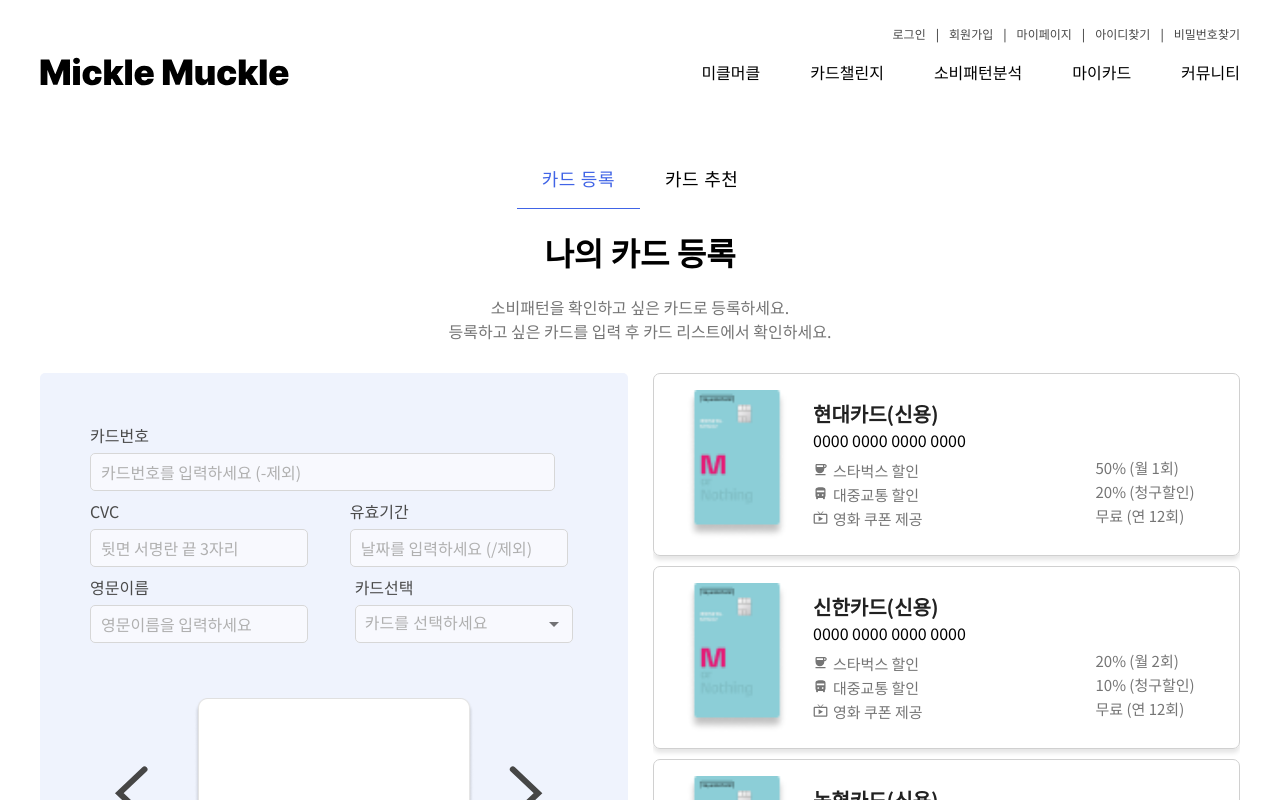
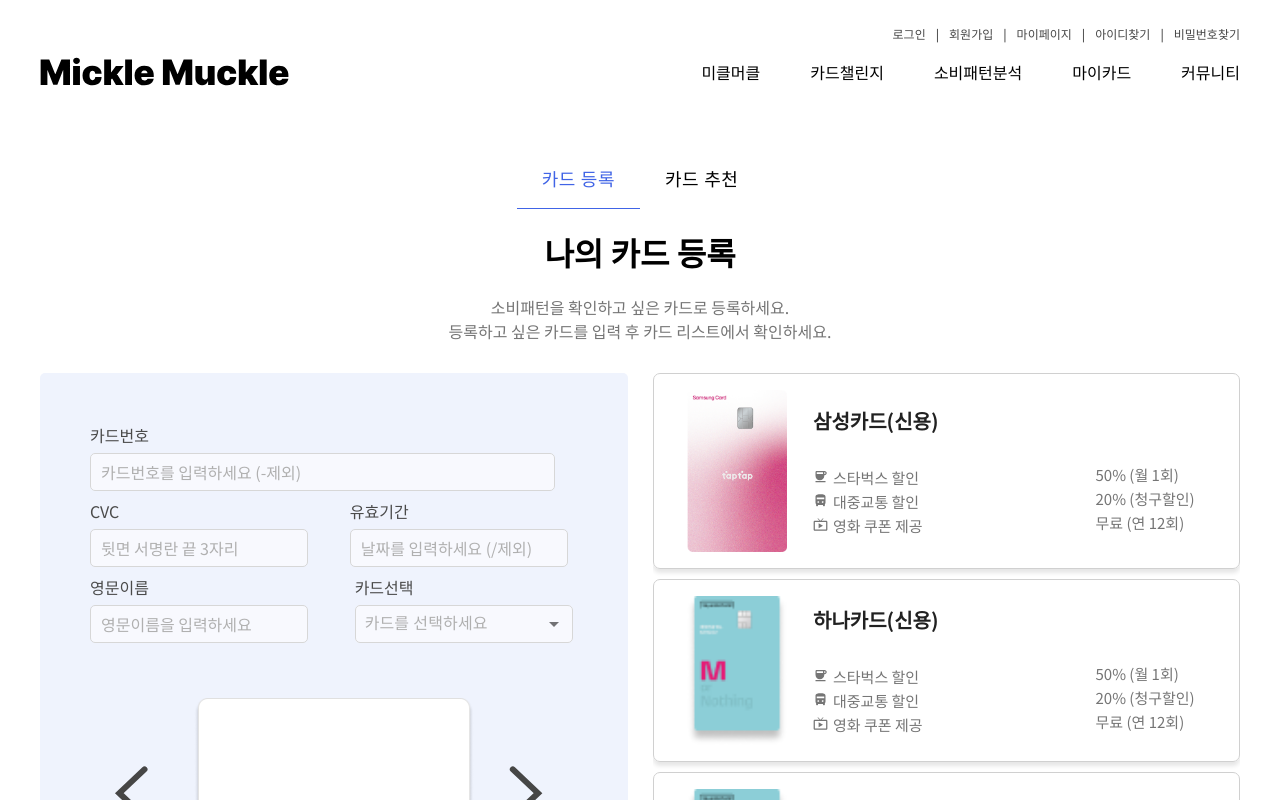
Before and after one commit to Hyukjoo-Lee/yono-main, a React (Create React App) app in the folder app-frontend/: page /mycard in a window 1280 px wide. Shown: the top 800 px of the page. Built offline with nearby package versions, Linux system fonts and the light colour scheme.

Commit message:
Refactor: mock data 분리 생성

```diff
--- /dev/null
+++ b/app-frontend/src/mockData/cardMockData.js
@@ -0,0 +1,74 @@
+import CardDemoImage from '../assets/images/SamsungCard.png';
+import CardImage from '../assets/images/CardImage.png';
+
+export const CARD_TYPES = {
+  CREDIT: '신용',
+  DEBIT: '체크',
+};
+
+export const CARD_COMPANIES = {
+  SAMSUNG: '삼성',
+  SHINHAN: '신한',
+  NONGHYUP: '농협',
+  HYUNDAI: '현대',
+  HANA: '하나',
+};
+
+export const cardMockData = [
+  {
+    id: 1,
+    cardTitle: `${CARD_COMPANIES.SAMSUNG}카드(${CARD_TYPES.CREDIT})`,
+    cardImg: CardDemoImage,
+    cardInfo: [
+      { label: '스타벅스 할인', value: '50%', additional: '월 1회' },
+      { label: '대중교통 할인', value: '20%', additional: '청구할인' },
+      { label: '영화 쿠폰 제공', value: '무료', additional: '연 12회' },
+    ],
+  },
+  {
+    id: 2,
+    cardTitle: `${CARD_COMPANIES.HANA}카드(${CARD_TYPES.CREDIT})`,
+    cardImg: CardImage,
+    cardInfo: [
+      { label: '스타벅스 할인', value: '50%', additional: '월 1회' },
+      { label: '대중교통 할인', value: '20%', additional: '청구할인' },
+      { label: '영화 쿠폰 제공', value: '무료', additional: '연 12회' },
+    ],
+  },
+  {
+    id: 3,
+    cardTitle: `${CARD_COMPANIES.NONGHYUP}카드(${CARD_TYPES.CREDIT})`,
+    cardImg: CardImage,
+    cardInfo: [
+      { label: '스타벅스 할인', value: '50%', additional: '월 1회' },
+      { label: '대중교통 할인', value: '20%', additional: '청구할인' },
+      { label: '영화 쿠폰 제공', value: '무료', additional: '연 12회' },
+    ],
+  },
+  {
+    id: 4,
+    cardTitle: `${CARD_COMPANIES.HYUNDAI}카드(${CARD_TYPES.DEBIT})`,
+    cardImg: CardImage,
+    cardInfo: [
+      { label: '스타벅스 할인', value: '50%', additional: '월 1회' },
+      { label: '대중교통 할인', value: '20%', additional: '청구할인' },
+      { label: '영화 쿠폰 제공', value: '무료', additional: '연 8회' },
+    ],
+  },
+  {
+    id: 5,
+    cardTitle: `${CARD_COMPANIES.HYUNDAI}카드(${CARD_TYPES.CREDIT})`,
+    cardImg: CardImage,
+    cardInfo: [
+      { label: '스타벅스 할인', value: '50%', additional: '월 1회' },
+      { label: '대중교통 할인', value: '20%', additional: '청구할인' },
+      { label: '영화 쿠폰 제공', value: '무료', additional: '연 12회' },
+    ],
+  },
+];
+
+export const getCardByCompany = (company) =>
+  cardMockData.find((card) => card.cardTitle.includes(company));
+
+export const getCardsByType = (type) =>
+  cardMockData.filter((card) => card.cardTitle.includes(type));
--- a/app-frontend/src/pages/mycard/CardRegTab.js
+++ b/app-frontend/src/pages/mycard/CardRegTab.js
@@ -1,8 +1,8 @@
 import styled from 'styled-components';
-import CardImage from '../../assets/images/CardImage.png';
 import CardRegFormBox from './CardRegFormBox';
 import CommonCardListBox from '../../common/CommonCardListBox';
 import CommonPageInfo from '../../common/CommonPageInfo';
+import { cardMockData } from '../../mockData/cardMockData.js';
 
 const Root = styled.div`
   width: 100%;
@@ -23,69 +23,6 @@
 `;
 
 const CardRegTab = () => {
-  const cardData = [
-    {
-      cardTitle: '현대카드(신용)',
-      cardImg: CardImage,
-      cardNumber: '0000 0000 0000 0000',
-      cardInfo: [
-        { label: '스타벅스 할인', value: '50%', additional: '월 1회' },
-        { label: '대중교통 할인', value: '20%', additional: '청구할인' },
-        { label: '영화 쿠폰 제공', value: '무료', additional: '연 12회' },
-      ],
-    },
-    {
-      cardTitle: '신한카드(신용)',
-      cardImg: CardImage,
-      cardNumber: '0000 0000 0000 0000',
-      cardInfo: [
-        { label: '스타벅스 할인', value: '20%', additional: '월 2회' },
-        { label: '대중교통 할인', value: '10%', additional: '청구할인' },
-        { label: '영화 쿠폰 제공', value: '무료', additional: '연 12회' },
-      ],
-    },
-    {
-      cardTitle: '농협카드(신용)',
-      cardImg: CardImage,
-      cardNumber: '0000 0000 0000 0000',
-      cardInfo: [
-        { label: '스타벅스 할인', value: '50%', additional: '월 1회' },
-        { label: '대중교통 할인', value: '20%', additional: '청구할인' },
-        { label: '영화 쿠폰 제공', value: '무료', additional: '연 12회' },
-      ],
-    },
-    {
-      cardTitle: '현대카드(체크)',
-      cardImg: CardImage,
-      cardNumber: '0000 0000 0000 0000',
-      cardInfo: [
-        { label: '스타벅스 할인', value: '50%', additional: '월 1회' },
-        { label: '대중교통 할인', value: '20%', additional: '청구할인' },
-        { label: '영화 쿠폰 제공', value: '무료', additional: '연 12회' },
-      ],
-    },
-    {
-      cardTitle: '하나카드(신용)',
-      cardImg: CardImage,
-      cardNumber: '0000 0000 0000 0000',
-      cardInfo: [
-        { label: '스타벅스 할인', value: '50%', additional: '월 1회' },
-        { label: '대중교통 할인', value: '20%', additional: '청구할인' },
-        { label: '영화 쿠폰 제공', value: '무료', additional: '연 8회' },
-      ],
-    },
-    {
-      cardTitle: '현대카드(신용)',
-      cardImg: CardImage,
-      cardNumber: '0000 0000 0000 0000',
-      cardInfo: [
-        { label: '스타벅스 할인', value: '50%', additional: '월 1회' },
-        { label: '대중교통 할인', value: '20%', additional: '청구할인' },
-        { label: '영화 쿠폰 제공', value: '무료', additional: '연 12회' },
-      ],
-    },
-  ];
-
   return (
     <>
       <CommonPageInfo
@@ -100,7 +37,7 @@
       <Root>
         <CardRegFormBox />
         <ListBox>
-          <CommonCardListBox data={cardData} showDetailed={true} />
+          <CommonCardListBox data={cardMockData} showDetailed={true} />
         </ListBox>
       </Root>
     </>
```
